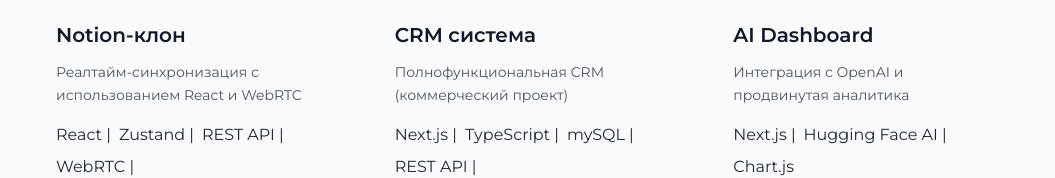
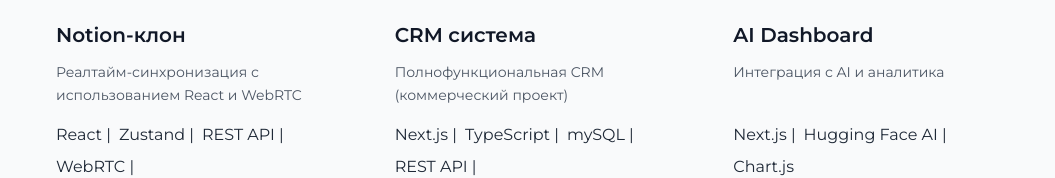
Before and after one commit to NikolayViktorovich/who-am-i, a plain HTML site: page index.html in a window 1280 px wide. Shown: the part 1082-1260 px from the top of the page, without its empty margins (112-1167 px from the left). Drawn offline with nearby package versions, Linux system fonts and the light colour scheme.

Commit message:
Update index.html

```diff
--- a/index.html
+++ b/index.html
@@ -140,7 +140,7 @@
             </div>
             <div class="p-6 flex flex-col flex-grow">
                 <h3 class="text-xl font-semibold mb-3 text-gray-900 dark:text-white">AI Dashboard</h3>
-                <p class="text-gray-600 dark:text-gray-400 mb-4 text-sm leading-relaxed flex-grow">Интеграция с OpenAI и продвинутая аналитика</p>
+                <p class="text-gray-600 dark:text-gray-400 mb-4 text-sm leading-relaxed flex-grow">Интеграция с AI и аналитика</p>
                 <div class="flex flex-wrap gap-2 mb-4">
                     <span class="tech-tag">Next.js |</span>
                     <span class="tech-tag">Hugging Face AI |</span>
```
